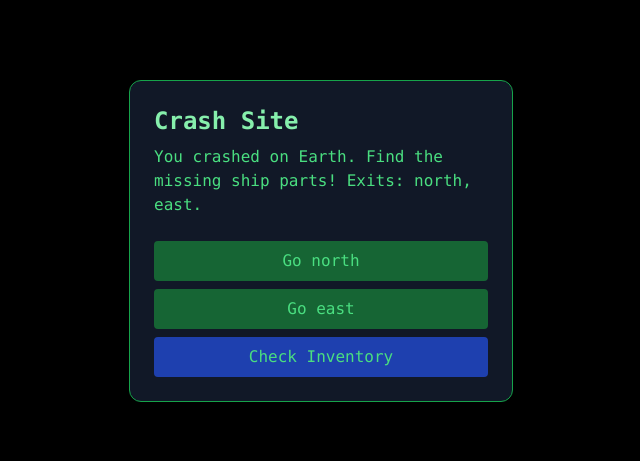
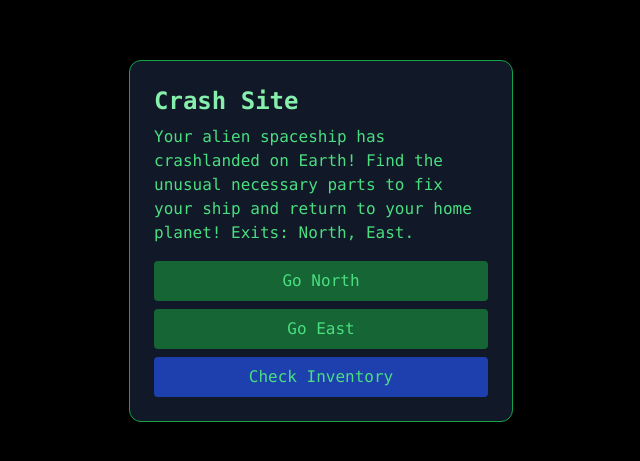
Before and after one commit to dga2102/w3-oopgame, a plain HTML site: page index.html in a window 1280 px wide. Shown: the part 159-620 px from the top of the page, without its empty margins (319-959 px from the left). Drawn offline with nearby package versions, Linux system fonts and the light colour scheme.

Commit message:
updated main

```diff
--- a/game.js
+++ b/game.js
@@ -1,5 +1,3 @@
-// ---------- Classes ----------
-
 class Item {
   constructor(name, description) {
     this.name = name;
@@ -57,22 +55,22 @@ class Game {
   }
 
   start() {
-    const crashSite = new Room("Crash Site", "You crashed on Earth. Find the missing ship parts!");
-    const mcdonalds = new Room("McDonalds", "Full of humans… act natural.");
+    const crashSite = new Room("Crash Site", "Your alien spaceship has crashlanded on Earth! Find the unusual necessary parts to fix your ship and return to your home planet!");
+    const mcdonalds = new Room("McDonalds", "Full of humans, act natural.");
     const cave = new Room("Cave", "Dark, damp… something beeps faintly.");
     const river = new Room("River", "A glowing river with shiny wreckage nearby.");
     const lab = new Room("Laboratory", "Top secret human tech. They must not see you.");
 
-    crashSite.connect("north", mcdonalds);
-    crashSite.connect("east", river);
-    mcdonalds.connect("south", crashSite);
-    mcdonalds.connect("east", cave);
-    cave.connect("west", mcdonalds);
-    river.connect("west", crashSite);
-    river.connect("north", lab);
-    lab.connect("south", river);
+    crashSite.connect("North",mcdonalds);
+    crashSite.connect("East", river);
+    mcdonalds.connect("South", crashSite);
+    mcdonalds.connect("East", cave);
+    cave.connect("West",mcdonalds);
+    river.connect("West", crashSite);
+    river.connect("North", lab);
+    lab.connect("South", river);
 
-    const enginePart = new Item("Engine Part", "Core engine fragment.");
+    const enginePart = new Item("Milkshake machine motor");
     const controlChip = new Item("Control Chip", "Main brain of the ship.");
     const fuelCell = new Item("Fuel Cell", "Glowing energy container.");
 
@@ -93,7 +91,7 @@ class Game {
     }
 
     if (nextRoom.name === "Laboratory" && !this.hasAllParts()) {
-      this.lose("Humans capture you before your ship is repaired!");
+      this.lose("Humans captured you before you could repair your ship!");
       return;
     }
 
@@ -130,14 +128,14 @@ class Game {
 
   lose(message) {
     this.isGameOver = true;
-    document.getElementById("description").textContent = "💀 " + message;
+    document.getElementById("description").textContent = "Nice Try!" + message;
     document.getElementById("actions").innerHTML =
       `<button onclick="location.reload()" class="bg-red-700 p-2 rounded">Restart</button>`;
   }
 
   win(message) {
     this.isGameOver = true;
-    document.getElementById("description").textContent = "🏆 " + message;
+    document.getElementById("description").textContent = "Congratulations" + message;
     document.getElementById("actions").innerHTML =
       `<button onclick="location.reload()" class="bg-blue-700 p-2 rounded">Play Again</button>`;
   }
```
Also changed, not shown: index.html (+0 -4 lines).
